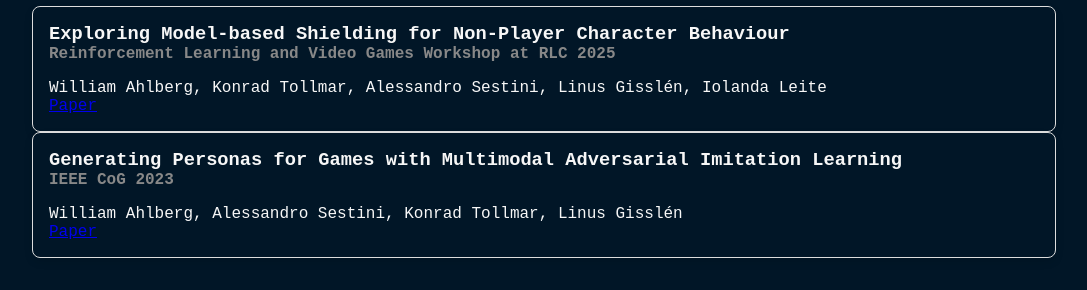
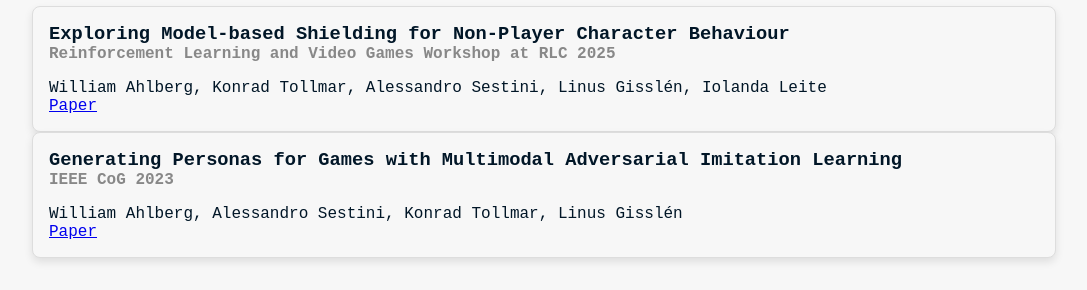
Before and after one commit to william-ahlberg/william-ahlberg.github.io, a website: page index.html in a window 1280 px wide. Shown: the part 616-906 px from the top of the page, without its empty margins (96-1183 px from the left). Drawn offline with Linux system fonts and the light colour scheme.

Commit message:
Update master.css

```diff
--- a/css/master.css
+++ b/css/master.css
@@ -1,10 +1,12 @@
+
+
+
 :root {
-    --primary-color: #011627;
-    --secondary-color: #f5e9e2;
+    --primary-color: #f7f7f7;
+    --secondary-color: #011627;
 
-    --primary-text-color: #f7f7f7;
-    --secondary-text-color: #888888;
-}
+    --primary-text-color: #011627;
+    --secondary-text-color: #888888;}
 
 .dark-mode {
     --primary-color: #f7f7f7;
```
